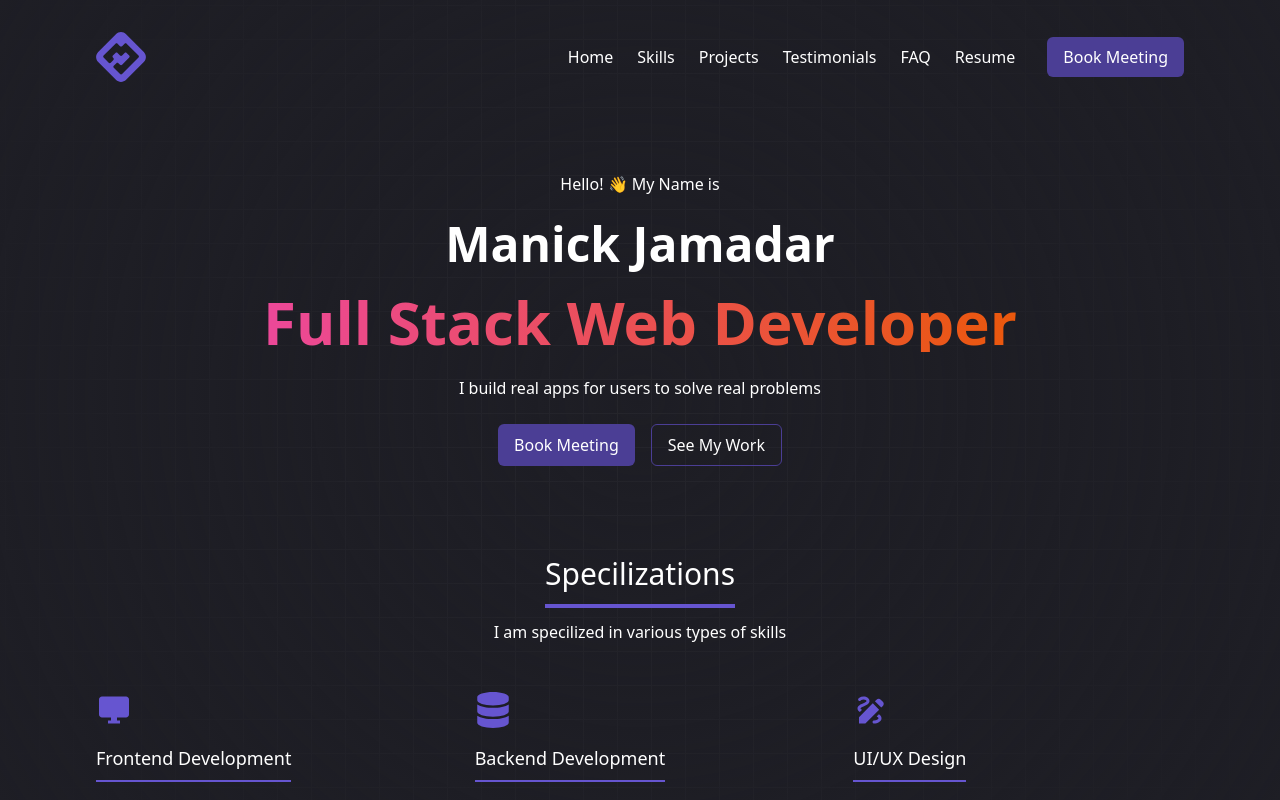
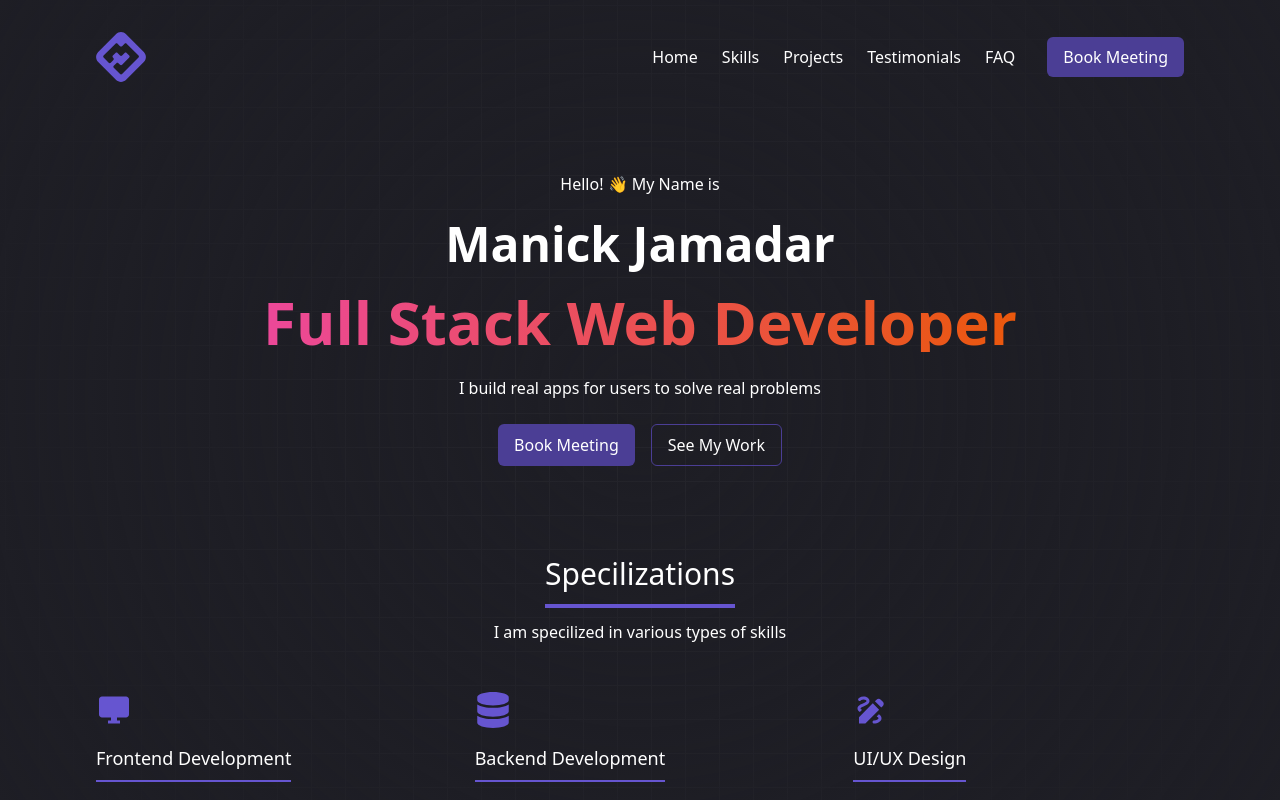
Before and after one commit to manickjamadar/personal-website, a Next.js app: page / in a window 1280 px wide. Shown: the top 800 px of the page. Built offline with nearby package versions, Linux system fonts and the light colour scheme.

Commit message:
removed resume from nav links

```diff
--- a/app/data/navLinks.ts
+++ b/app/data/navLinks.ts
@@ -2,14 +2,12 @@ import LinkPath from "../utils/linkPath";
 export interface INavLink {
   name: string;
   url: string;
-  target: "_self" | "_blank";
 }
 const navLinks: INavLink[] = [
-  { name: "Home", url: LinkPath.home, target: "_self" },
-  { name: "Skills", url: LinkPath.skills, target: "_self" },
-  { name: "Projects", url: LinkPath.projects, target: "_self" },
-  { name: "Testimonials", url: LinkPath.testimonials, target: "_self" },
-  { name: "FAQ", url: LinkPath.faq, target: "_self" },
-  { name: "Resume", url: LinkPath.resume, target: "_blank" },
+  { name: "Home", url: LinkPath.home },
+  { name: "Skills", url: LinkPath.skills },
+  { name: "Projects", url: LinkPath.projects },
+  { name: "Testimonials", url: LinkPath.testimonials },
+  { name: "FAQ", url: LinkPath.faq },
 ];
 export default navLinks;
```
